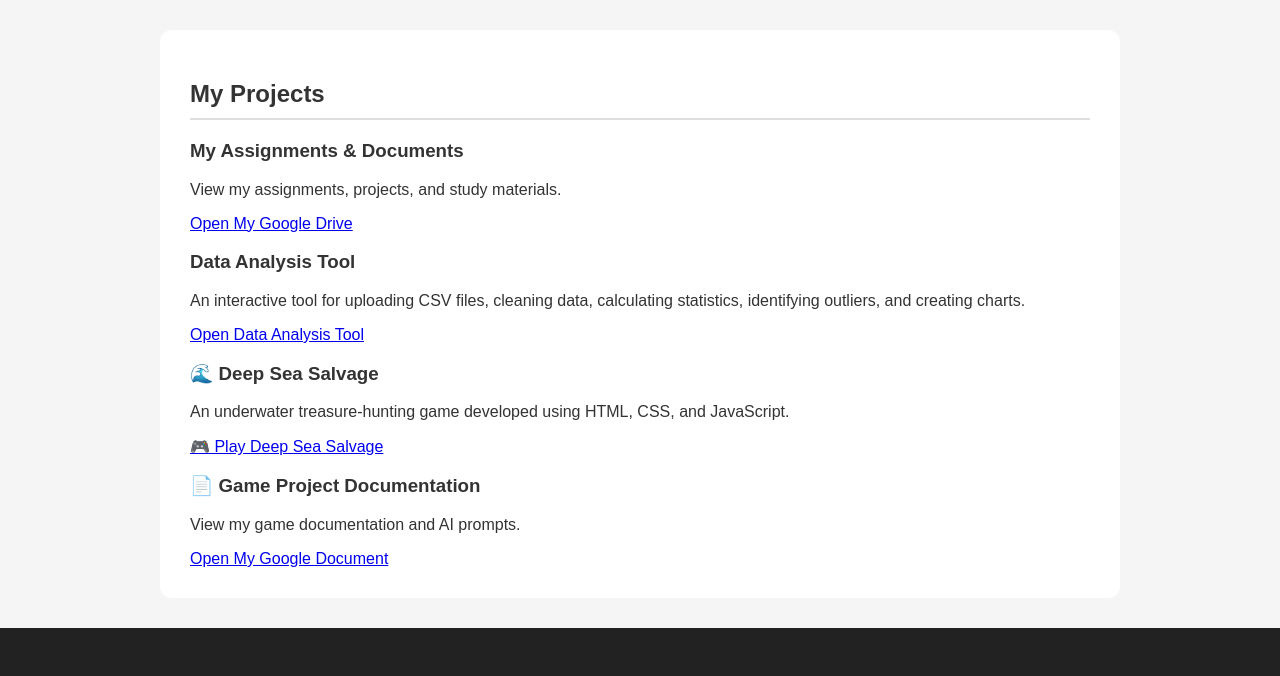
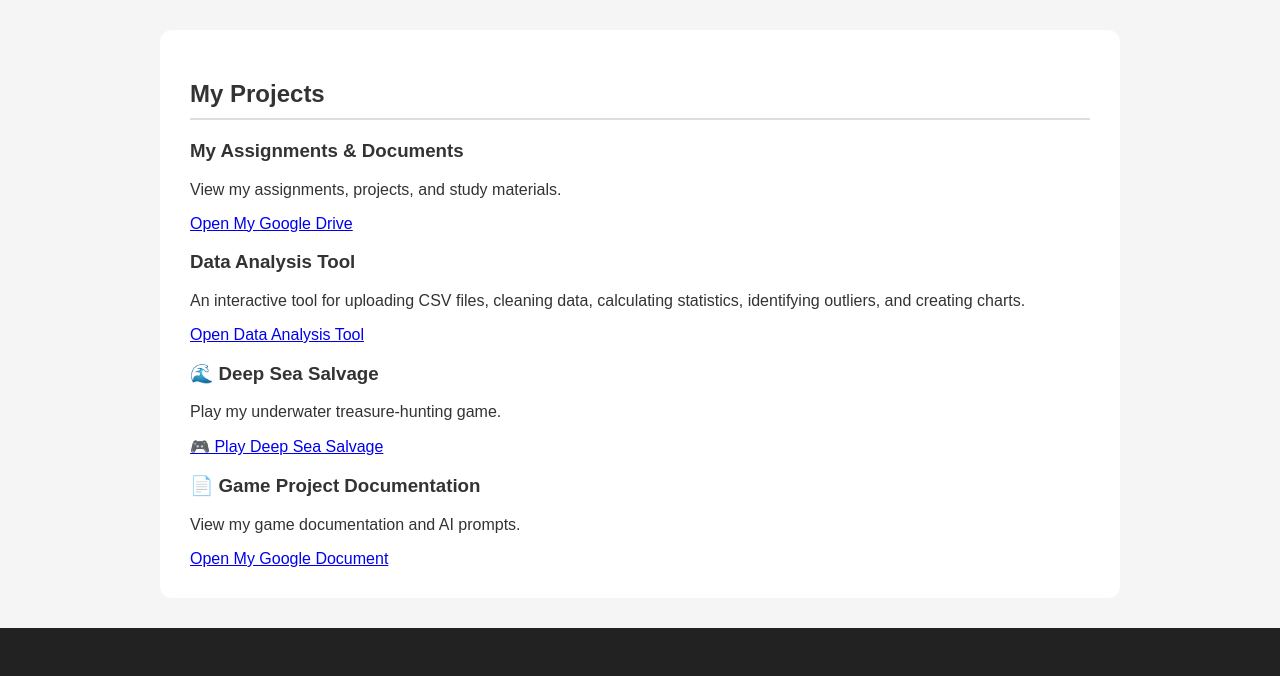
Before and after one commit to asmitagharti3000-lang/asmita-portfolio, a plain HTML site: page index.html in a window 1280 px wide. Shown: the top 676 px of the page. Drawn offline with Linux system fonts and the light colour scheme.

Commit message:
Revise project description in index.html
Updated project description for Deep Sea Salvage.

```diff
--- a/index.html
+++ b/index.html
@@ -96,10 +96,7 @@
 
 <div class="project">
     <h3>🌊 Deep Sea Salvage</h3>
-    <p>
-        An underwater treasure-hunting game developed
-        using HTML, CSS, and JavaScript.
-    </p>
+    <p>Play my underwater treasure-hunting game.</p>
 
     <a href="game.html" target="_blank" rel="noopener noreferrer">
         🎮 Play Deep Sea Salvage
```
